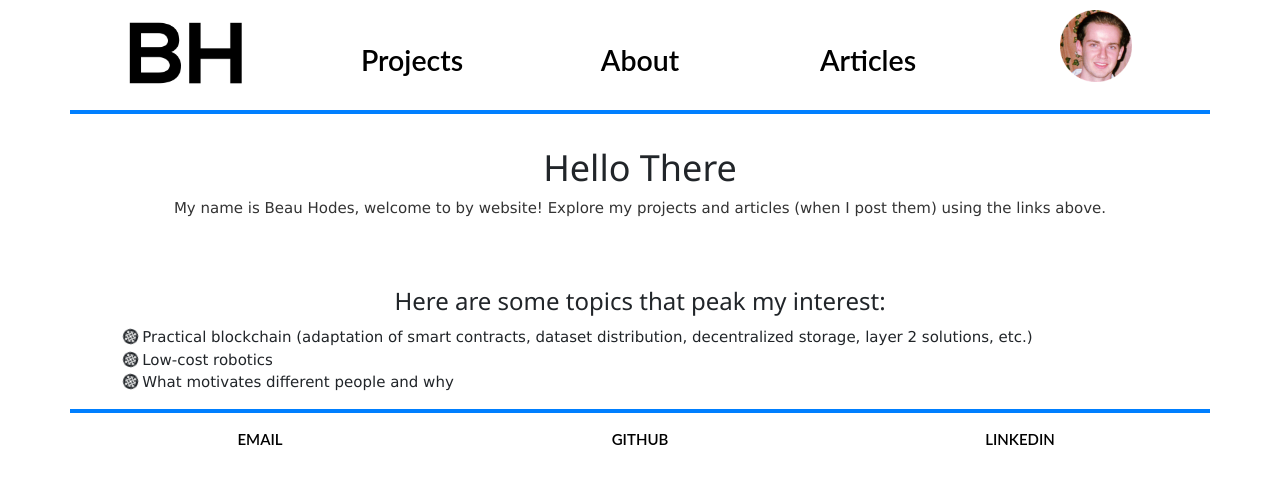
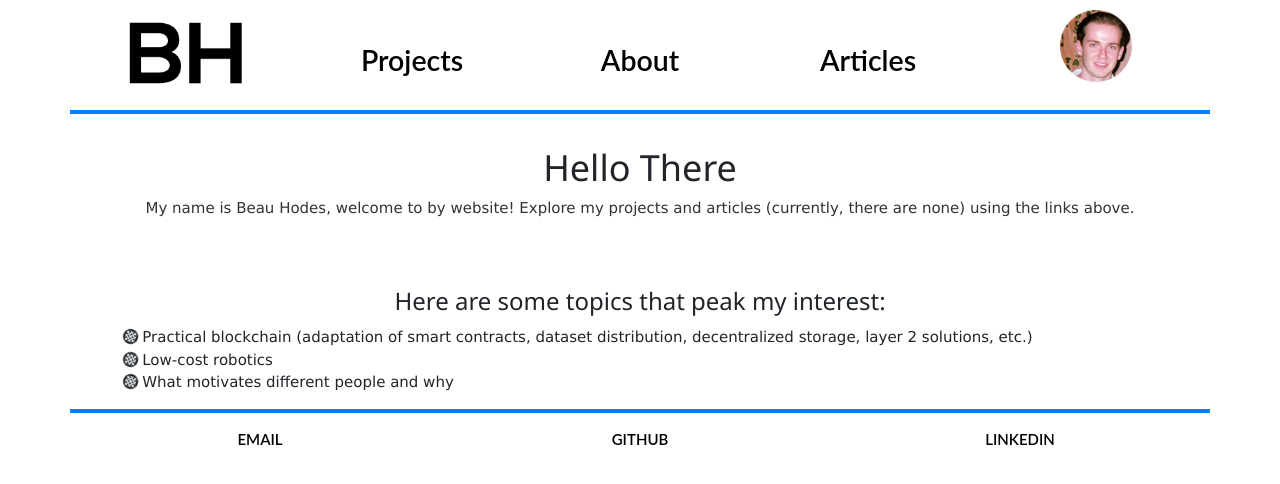
Before and after one commit to beauhodes/beauhodes.github.io, a Jekyll site: the page built from index.html, in a window 1280 px wide. Shown: the top 484 px of the page. Built offline with Jekyll 4.4.1, drawn with Linux system fonts in a browser that asks for light colours; nearby versions of some CDN libraries.

Commit message:
Update index.html

```diff
--- a/index.html
+++ b/index.html
@@ -4,7 +4,7 @@
 ---
 <br>
 <h1 style="text-align:center">Hello There</h1>
-<p style="text-align:center">My name is Beau Hodes, welcome to by website! Explore my projects and articles (when I post them) using the links above.</p>
+<p style="text-align:center">My name is Beau Hodes, welcome to by website! Explore my projects and articles (currently, there are none) using the links above.</p>
 <br>
 <br>
 <h3 style="text-align:center">Here are some topics that peak my interest:</h3>
```
